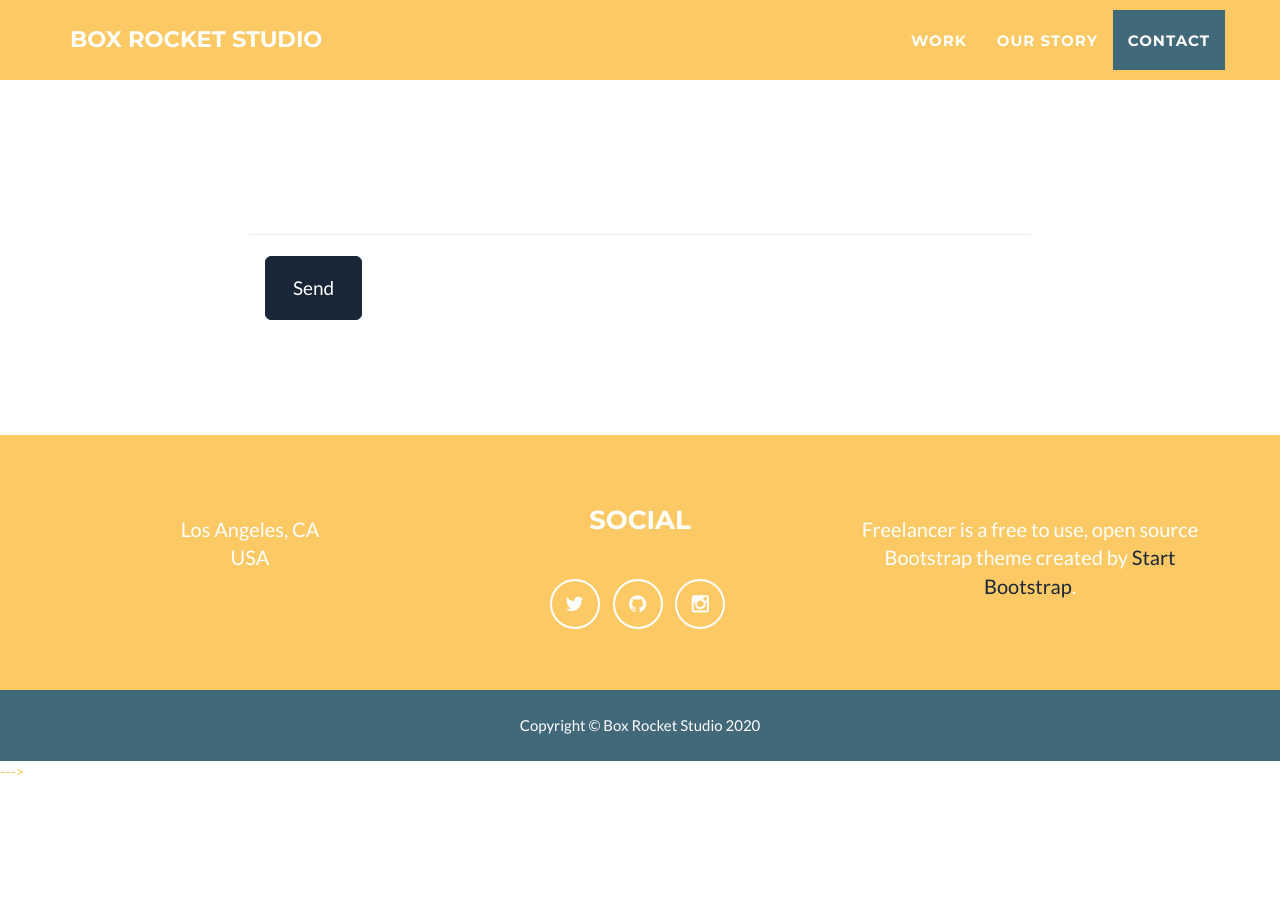
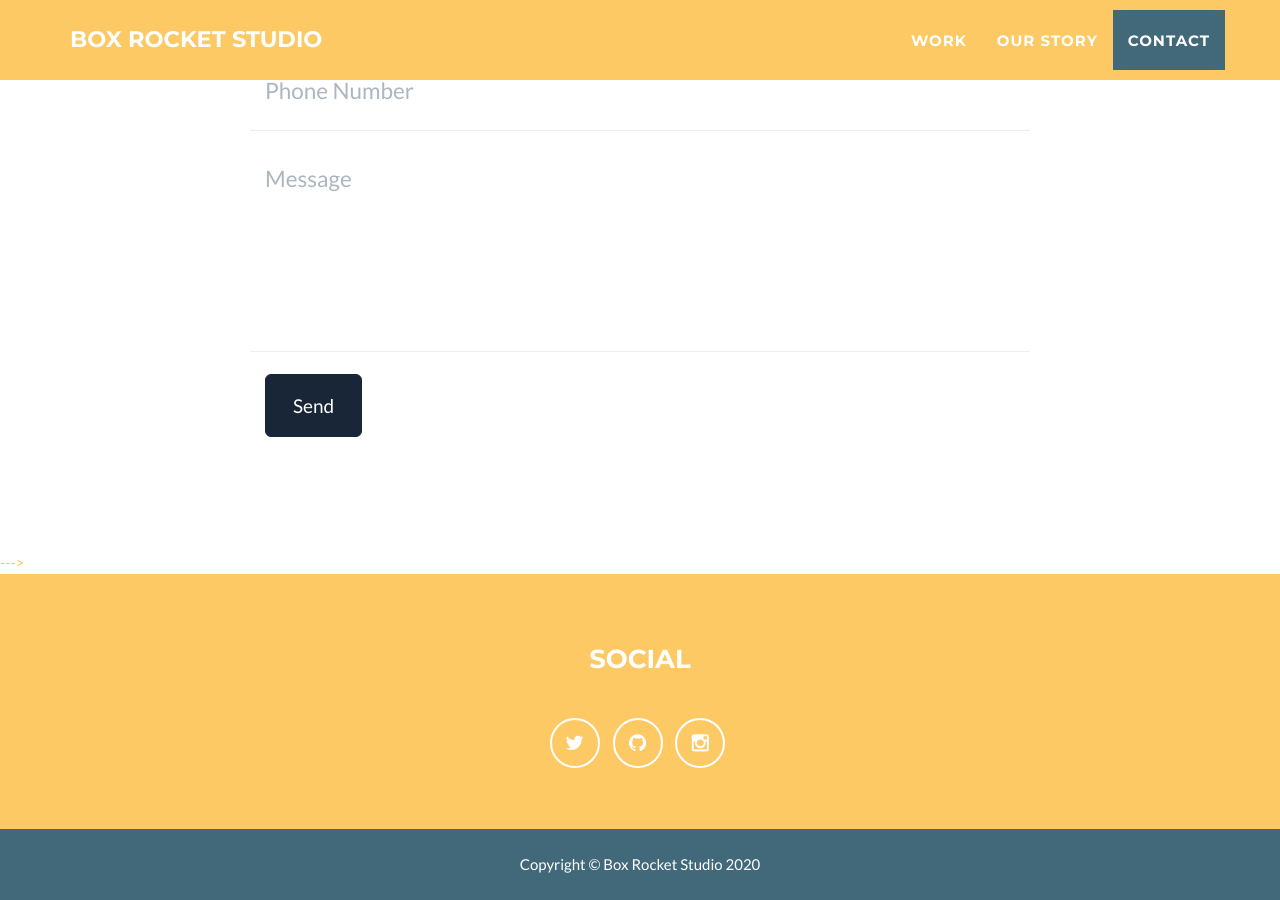
Before and after one commit to BoxRocketStudio/boxrocketstudio.github.io, a Jekyll site: the page built from _posts/2014-07-18-project-1.markdown, in a window 1280 px wide and 900 px high, scrolled down 2542 px. Built offline with Jekyll 4.4.1, drawn with Linux system fonts in a browser that asks for light colours; before the commit the page ends 3325 px from its top, so only the background shows below that; some of the changed lines change nothing that is shown.

Commit message:
fixing structure

```diff
--- a/_config.yml
+++ b/_config.yml
@@ -17,11 +17,11 @@ bing_verify:
 # - static : pass through formspree.io to validate email sending
 # - disqus : replace contact form by disqus thread
 # - comment the line below if you want to stick with the default PHP contact form
-contact: static
+#contact: static
 
 # If you use disqus you need disqus shortname
 # https://help.disqus.com/customer/portal/articles/466208
-disqus_shortname: myshortname
+#disqus_shortname: myshortname
 
 # Color settings (hex-codes without the leading hash-tag)
 color:
@@ -46,12 +46,12 @@ social:
     url: http://instagram.com/boxrocketstudio
 
 # Postal address (add as many lines as necessary)
-address:
-  - line: Los Angeles, CA
-  - line: USA
+#address:
+  #- line: Los Angeles, CA
+  #- line: USA
 
 # Credits content
-credits: 'Freelancer is a free to use, open source Bootstrap theme created by <a href="http://startbootstrap.com">Start Bootstrap</a>.'
+#credits: 'Freelancer is a free to use, open source Bootstrap theme created by <a href="http://startbootstrap.com">Start Bootstrap</a>.'
 
 # Build settings
 markdown: kramdown
--- a/_layouts/default.html
+++ b/_layouts/default.html
@@ -14,9 +14,9 @@
     {% else %}
     {% include contact.html %}
     {% endif %}
-
+--->
     {% include footer.html %}
     {% include modals.html %}
-    {% include js.html %} --->
+    {% include js.html %}
     </body>
 </html>
```
Also changed, not shown: img/story_image.png.
